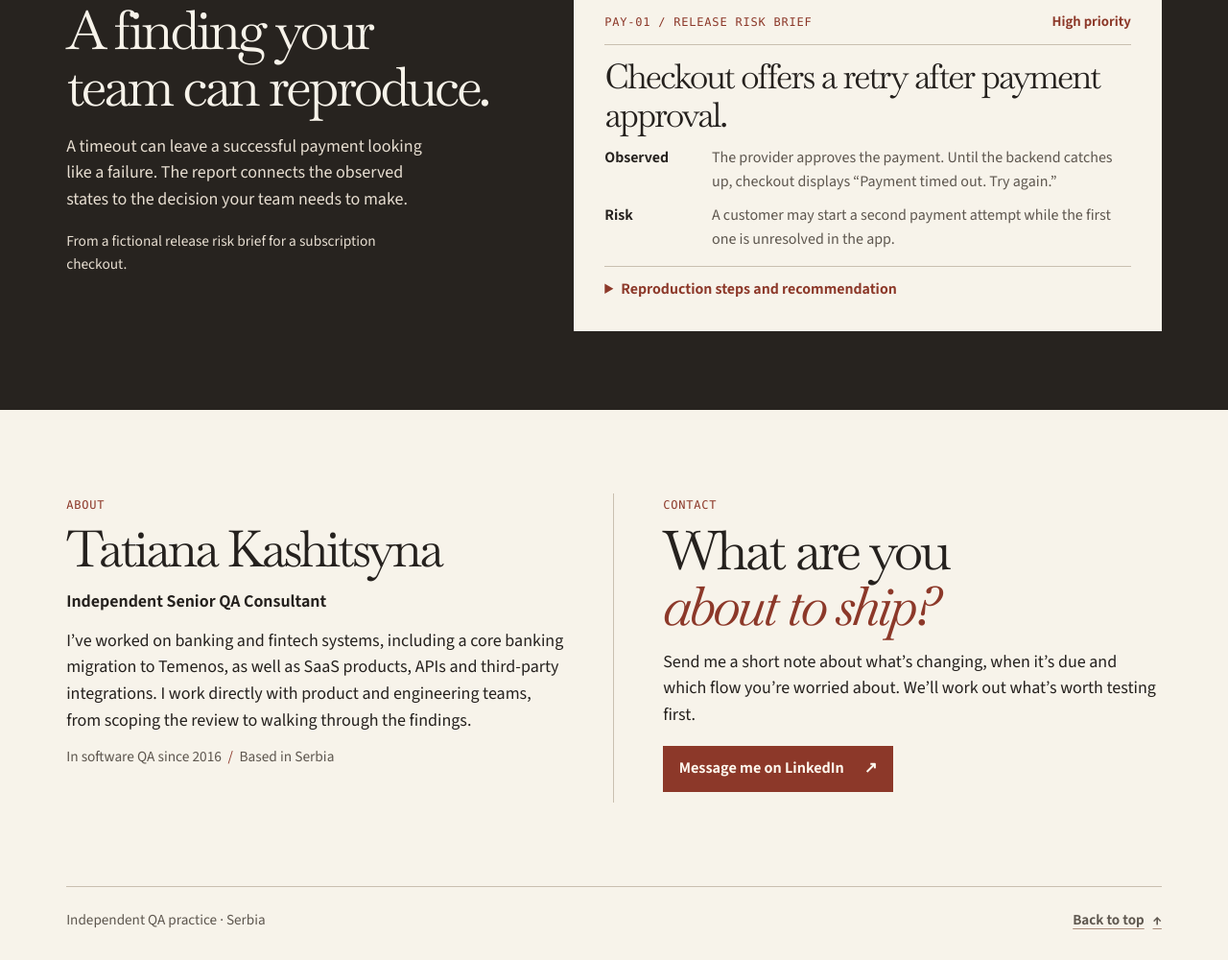
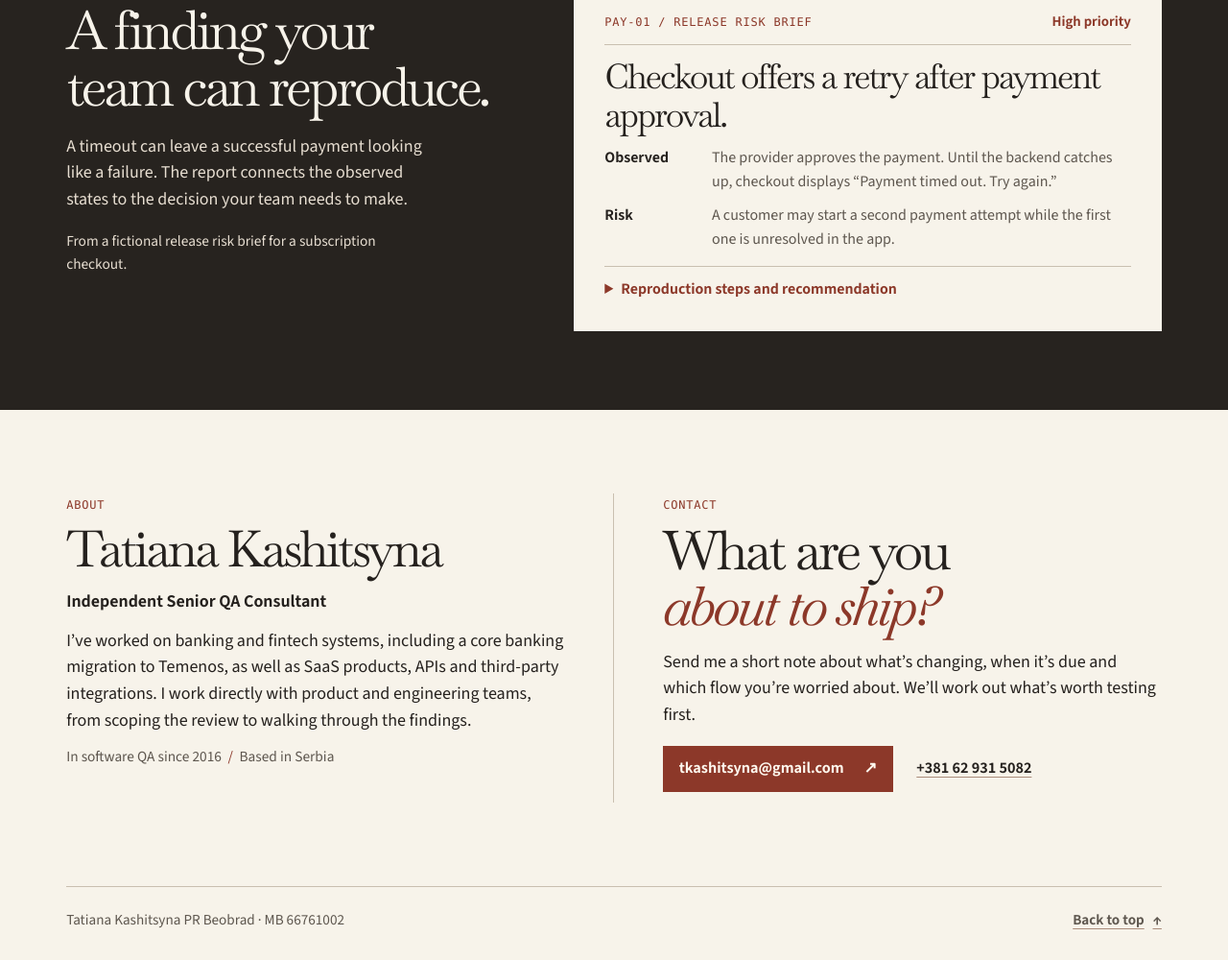
Before and after one commit to purrfectqa/purrfectqa.github.io, a plain HTML site: page index.html in a window 1280 px wide. Shown: the part 1556-2556 px from the top of the page at 96% size. Drawn offline with Linux system fonts and the light colour scheme.

Commit message:
Add direct contact details and business registration

```diff
--- a/assets/site.css
+++ b/assets/site.css
@@ -225,13 +225,14 @@ h1 em, h2 em { color: var(--rust); }
   font-size: clamp(1.12rem, 1.65vw, 1.33rem);
 }
 
-.hero-actions {
+.hero-actions, .contact-links {
   display: flex;
   align-items: center;
   flex-wrap: wrap;
   gap: 0.65rem 1.55rem;
-  margin-top: 1.85rem;
 }
+
+.hero-actions { margin-top: 1.85rem; }
 
 .button, .text-link {
   font-size: 1.02rem;
@@ -566,8 +567,8 @@ dd { color: var(--muted); }
 .contact h2 { text-wrap: balance; }
 
 .closing h2 + p { margin-top: 0.85rem; }
-.closing p + p, .closing .button { margin-top: 0.8rem; }
-.closing .button { margin-top: 1.15rem; }
+.closing p + p { margin-top: 0.8rem; }
+.contact-links { margin-top: 1.15rem; }
 .role { font-weight: 650; }
 .bio-meta {
   color: var(--muted);
--- a/index.html
+++ b/index.html
@@ -175,13 +175,16 @@
         <p class="eyebrow">Contact</p>
         <h2 id="contact-title">What are you <em>about to ship?</em></h2>
         <p>Send me a short note about what’s changing, when it’s due and which flow you’re worried about. We’ll work out what’s worth testing first.</p>
-        <a class="button" href="https://www.linkedin.com/in/panipanda/">Message me on LinkedIn <span aria-hidden="true">↗</span></a>
+        <div class="contact-links">
+          <a class="button" href="mailto:tkashitsyna@gmail.com">tkashitsyna@gmail.com <span aria-hidden="true">↗</span></a>
+          <a class="text-link" href="tel:+381629315082">+381 62 931 5082</a>
+        </div>
       </section>
     </div>
   </main>
 
   <footer class="site-footer frame">
-    <span>Independent QA practice · Serbia</span>
+    <span>Tatiana Kashitsyna PR Beobrad · MB 66761002</span>
     <a class="text-link" href="#top">Back to top <span aria-hidden="true">↑</span></a>
   </footer>
 </body>
```
Also changed, not shown: sr/index.html (+5 -2 lines).
